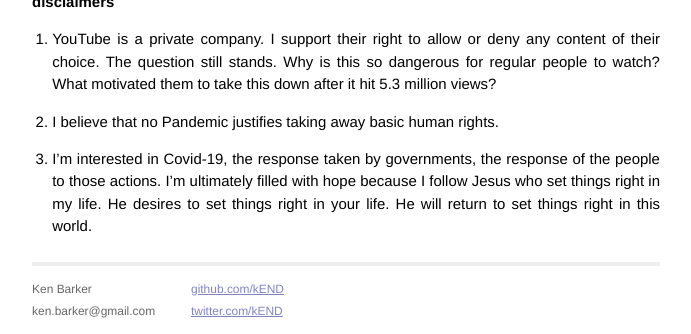
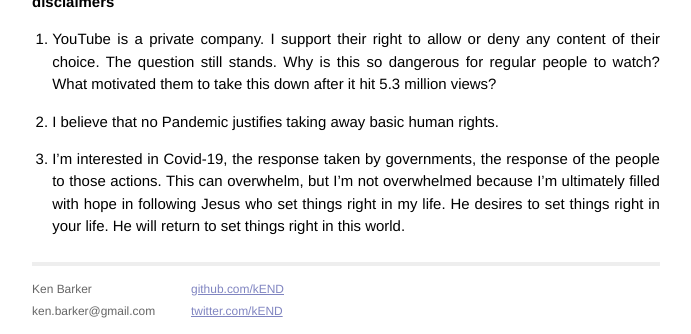
Before and after one commit to kEND/kEND.github.io, a Jekyll site: the page built from _posts/2020-04-29-the-one-video-on-covid-to-watch-this-week.md, in a window 1280 px wide and 900 px high, scrolled down 1360 px, cut to the strip 566-900 px from the top of the window. Shown: the whole strip, without its empty margins (294-985 px from the left). Built offline with Jekyll 4.4.1, drawn with Linux system fonts in a browser that asks for light colours.

Commit message:
another quick edit

```diff
--- a/_posts/2020-04-29-the-one-video-on-covid-to-watch-this-week.md
+++ b/_posts/2020-04-29-the-one-video-on-covid-to-watch-this-week.md
@@ -43,6 +43,6 @@ Ponder this question.  Why would such a reasoned, thoughtful, scientific respons
 
 2.  I believe that no Pandemic justifies taking away basic human rights.
 
-3.  I'm interested in Covid-19, the response taken by governments, the response of the people to those actions.  I'm ultimately filled with hope because I follow Jesus who set things right in my life.  He desires to set things right in your life.  He will return to set things right in this world.
+3.  I'm interested in Covid-19, the response taken by governments, the response of the people to those actions.  This can overwhelm, but I'm not overwhelmed because I'm ultimately filled with hope in following Jesus who set things right in my life.  He desires to set things right in your life.  He will return to set things right in this world.
 
 [abc23]: https://www.turnto23.com/news/coronavirus/video-interview-with-dr-dan-erickson-and-dr-artin-massihi-taken-down-from-youtube
```
